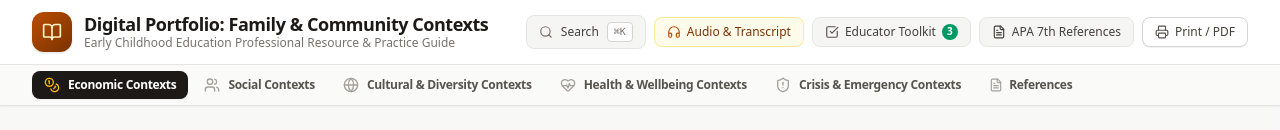
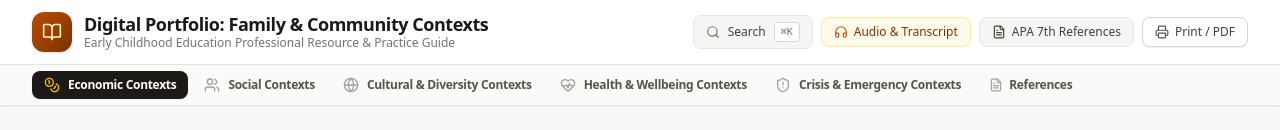
Before and after one commit to Sunil-paudel/childcareportfolio, a React (Vite) app: page / in a window 1280 px wide. Shown: the top 130 px of the page. Built offline with nearby package versions, Linux system fonts and the light colour scheme.

Commit message:
8th commit

```diff
--- a/src/components/Navbar.tsx
+++ b/src/components/Navbar.tsx
@@ -34,7 +34,6 @@ export const Navbar: React.FC<NavbarProps> = ({
   onOpenSearch,
   onOpenTranscript,
   onOpenReferences,
-  onOpenToolkit,
   onOpenPrint,
   savedStrategiesCount
 }) => {
@@ -103,25 +102,9 @@ export const Navbar: React.FC<NavbarProps> = ({
             <Headphones className="w-3.5 h-3.5 text-amber-700" />
             <span>Audio & Transcript</span>
           </button>
-
-          <button
-            onClick={onOpenToolkit}
-            className="relative flex items-center space-x-1.5 px-3 py-1.5 text-xs font-medium text-stone-700 bg-stone-100 hover:bg-stone-200 border border-stone-200 rounded-lg transition-colors"
-            title="Interactive Educator Action Plan & Checklists"
-          >
-            <CheckSquare className="w-3.5 h-3.5 text-stone-600" />
-            <span>Educator Toolkit</span>
-            {savedStrategiesCount > 0 && (
-              <span className="w-4 h-4 bg-emerald-600 text-white rounded-full text-[10px] font-bold flex items-center justify-center">
-                {savedStrategiesCount}
-              </span>
-            )}
-          </button>
-
           <button
             onClick={onOpenReferences}
-            className={`flex items-center space-x-1.5 px-3 py-1.5 text-xs font-medium rounded-lg transition-colors border ${
-              activeTab === 'references'
+            className={`flex items-center space-x-1.5 px-3 py-1.5 text-xs font-medium rounded-lg transition-colors border ${activeTab === 'references'
               ? 'bg-stone-900 text-white border-stone-900'
               : 'text-stone-700 bg-stone-100 hover:bg-stone-200 border-stone-200'
               }`}
@@ -173,7 +156,8 @@ export const Navbar: React.FC<NavbarProps> = ({
       </div>
 
       {/* Mobile Navigation Drawer (Hamburger Dropdown) */}
-      {mobileMenuOpen && (
+      {
+        mobileMenuOpen && (
           <div className="lg:hidden border-t border-stone-200 bg-white shadow-xl px-4 py-4 space-y-4 animate-in slide-in-from-top-2 duration-200">
             <div>
               <p className="text-[11px] font-bold uppercase tracking-wider text-stone-400 mb-2 px-1">
@@ -186,8 +170,7 @@ export const Navbar: React.FC<NavbarProps> = ({
                     <button
                       key={context.id}
                       onClick={() => handleSelectTab(context.id)}
-                    className={`flex items-center justify-between p-3 rounded-xl text-xs font-semibold transition-all ${
-                      isActive
+                      className={`flex items-center justify-between p-3 rounded-xl text-xs font-semibold transition-all ${isActive
                         ? 'bg-stone-900 text-white shadow-xs'
                         : 'text-stone-700 hover:bg-stone-100'
                         }`}
@@ -198,8 +181,7 @@ export const Navbar: React.FC<NavbarProps> = ({
                         </span>
                         <span>{context.title}</span>
                       </div>
-                    <span className={`text-[10px] px-2 py-0.5 rounded font-normal ${
-                      isActive ? 'bg-stone-800 text-stone-300' : 'bg-stone-100 text-stone-500'
+                      <span className={`text-[10px] px-2 py-0.5 rounded font-normal ${isActive ? 'bg-stone-800 text-stone-300' : 'bg-stone-100 text-stone-500'
                         }`}>
                         Context {index + 1}
                       </span>
@@ -209,8 +191,7 @@ export const Navbar: React.FC<NavbarProps> = ({
 
                 <button
                   onClick={() => handleSelectTab('references')}
-                className={`flex items-center justify-between p-3 rounded-xl text-xs font-semibold transition-all ${
-                  activeTab === 'references'
+                  className={`flex items-center justify-between p-3 rounded-xl text-xs font-semibold transition-all ${activeTab === 'references'
                     ? 'bg-stone-900 text-white shadow-xs'
                     : 'text-stone-700 hover:bg-stone-100'
                     }`}
@@ -219,8 +200,7 @@ export const Navbar: React.FC<NavbarProps> = ({
                     <FileText className={`w-4 h-4 ${activeTab === 'references' ? 'text-amber-400' : 'text-stone-500'}`} />
                     <span>APA 7th Reference Library</span>
                   </div>
-                <span className={`text-[10px] px-2 py-0.5 rounded font-normal ${
-                  activeTab === 'references' ? 'bg-stone-800 text-stone-300' : 'bg-stone-100 text-stone-500'
+                  <span className={`text-[10px] px-2 py-0.5 rounded font-normal ${activeTab === 'references' ? 'bg-stone-800 text-stone-300' : 'bg-stone-100 text-stone-500'
                     }`}>
                     33 Citations
                   </span>
@@ -229,16 +209,7 @@ export const Navbar: React.FC<NavbarProps> = ({
             </div>
 
             <div className="pt-3 border-t border-stone-100 grid grid-cols-2 gap-2">
-            <button
-              onClick={() => {
-                onOpenToolkit();
-                setMobileMenuOpen(false);
-              }}
-              className="flex items-center justify-center space-x-1.5 p-2.5 rounded-xl bg-stone-100 hover:bg-stone-200 text-stone-800 text-xs font-bold border border-stone-200"
-            >
-              <CheckSquare className="w-4 h-4 text-emerald-600" />
-              <span>Toolkit ({savedStrategiesCount})</span>
-            </button>
+
 
               <button
                 onClick={() => {
@@ -252,7 +223,8 @@ export const Navbar: React.FC<NavbarProps> = ({
               </button>
             </div>
           </div>
-      )}
+        )
+      }
 
       {/* Contexts Horizontal Quick Bar (Desktop Only) */}
       <div className="hidden lg:block border-t border-stone-200 bg-stone-50/90 overflow-x-auto scrollbar-none">
@@ -263,8 +235,7 @@ export const Navbar: React.FC<NavbarProps> = ({
               <button
                 key={context.id}
                 onClick={() => setActiveTab(context.id)}
-                className={`flex items-center space-x-2 px-3 py-1.5 rounded-lg text-xs font-semibold tracking-tight transition-all duration-200 whitespace-nowrap ${
-                  isActive
+                className={`flex items-center space-x-2 px-3 py-1.5 rounded-lg text-xs font-semibold tracking-tight transition-all duration-200 whitespace-nowrap ${isActive
                   ? 'bg-stone-900 text-white shadow-xs'
                   : 'text-stone-600 hover:text-stone-900 hover:bg-stone-200/70'
                   }`}
@@ -279,8 +250,7 @@ export const Navbar: React.FC<NavbarProps> = ({
 
           <button
             onClick={() => setActiveTab('references')}
-            className={`flex items-center space-x-1.5 px-3 py-1.5 rounded-lg text-xs font-semibold tracking-tight transition-all duration-200 whitespace-nowrap ${
-              activeTab === 'references'
+            className={`flex items-center space-x-1.5 px-3 py-1.5 rounded-lg text-xs font-semibold tracking-tight transition-all duration-200 whitespace-nowrap ${activeTab === 'references'
               ? 'bg-stone-900 text-white shadow-xs'
               : 'text-stone-600 hover:text-stone-900 hover:bg-stone-200/70'
               }`}
@@ -290,6 +260,6 @@ export const Navbar: React.FC<NavbarProps> = ({
           </button>
         </div>
       </div>
-    </header>
+    </header >
   );
 };
```
Lines whose indentation alone changed are shown as unchanged.
